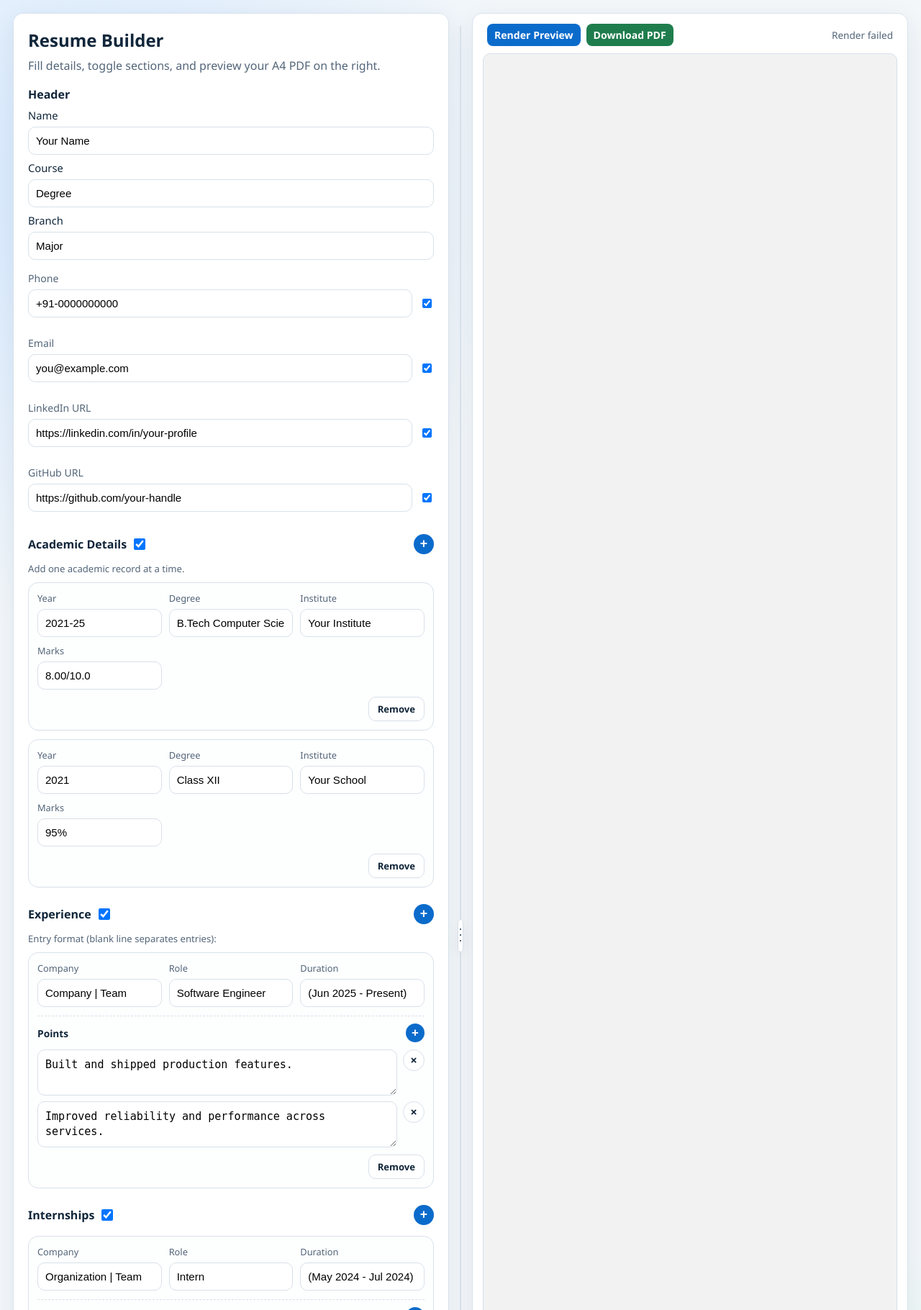
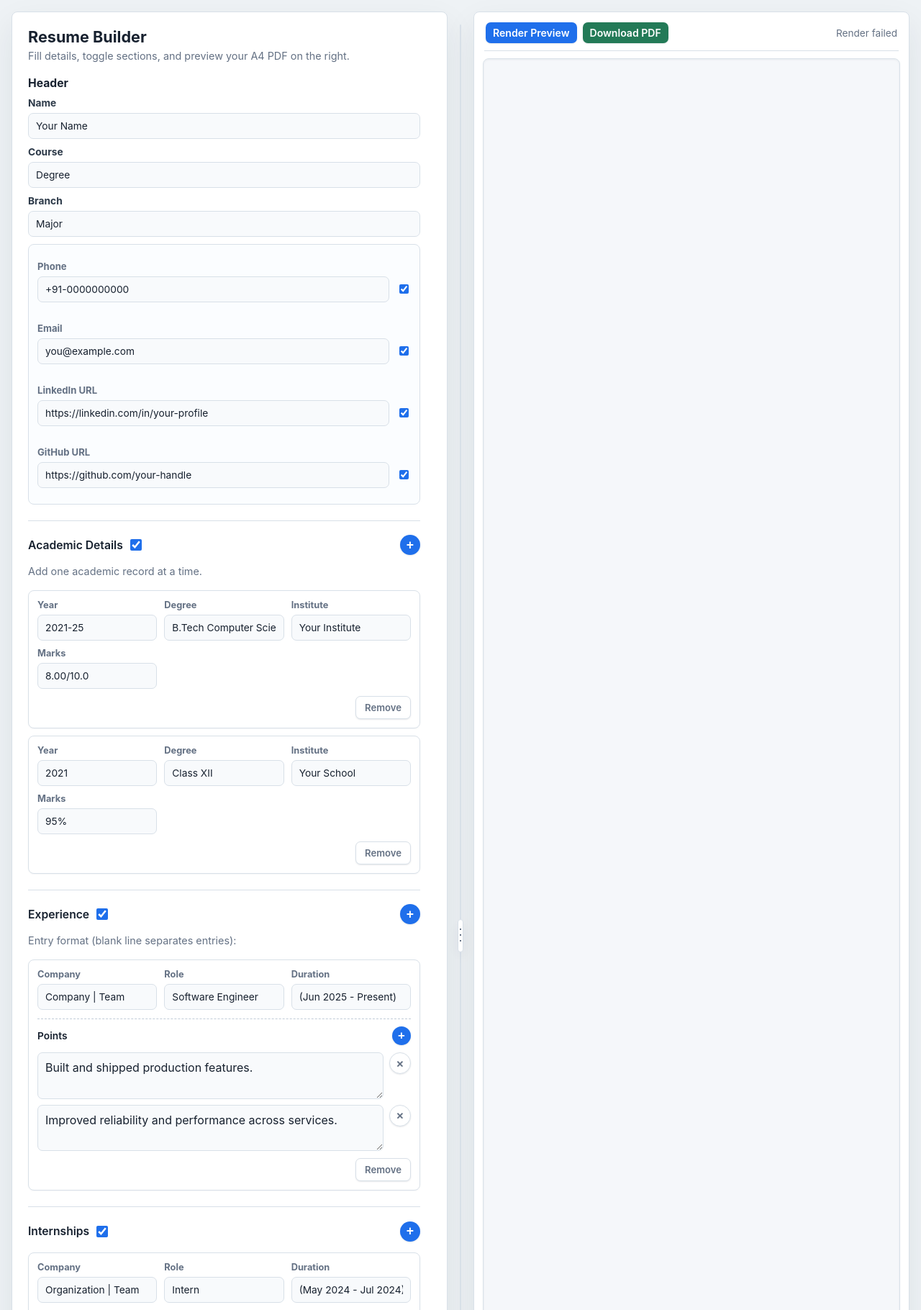
Before and after one commit to khushvind/resume-builder, a Flask app: page / in a window 1280 px wide. Shown: the top 1820 px of the page at 72% size. Run offline with Flask 3, Linux system fonts and the light colour scheme.

Commit message:
UI Update

```diff
--- a/static/styles.css
+++ b/static/styles.css
@@ -1,11 +1,16 @@
 :root {
-  --bg: #f3f7fa;
+  --bg: #eef2f5;
+  --surface: #f8fafc;
   --panel: #ffffff;
-  --ink: #11263a;
-  --muted: #536579;
-  --line: #d7e1ea;
-  --brand: #0b6bcb;
-  --brand-dark: #084f97;
+  --ink: #17212f;
+  --muted: #647184;
+  --line: #d8e0e8;
+  --line-strong: #c1ccd8;
+  --brand: #1f6feb;
+  --brand-dark: #1557bd;
+  --success: #237a57;
+  --danger: #9f2d2d;
+  --shadow: 0 18px 45px rgba(23, 33, 47, 0.08);
 }
 
 * {
@@ -14,12 +19,9 @@
 
 body {
   margin: 0;
-  font-family: "Segoe UI", Tahoma, Geneva, Verdana, sans-serif;
+  font-family: Inter, "Segoe UI", Tahoma, Geneva, Verdana, sans-serif;
   color: var(--ink);
-  background:
-    radial-gradient(circle at 10% 10%, #d6e9ff 0%, transparent 24%),
-    radial-gradient(circle at 90% 85%, #d7f6e7 0%, transparent 20%),
-    var(--bg);
+  background: var(--bg);
 }
 
 html, body {
@@ -30,9 +32,9 @@ html, body {
 .app-shell {
   display: grid;
   grid-template-columns: minmax(320px, var(--form-panel-width, 1fr)) 12px minmax(360px, 1fr);
-  gap: 10px;
+  gap: 12px;
   height: 100vh;
-  padding: 18px;
+  padding: 16px;
 }
 
 .panel-resizer {
@@ -111,37 +113,49 @@ html, body {
 .panel {
   background: var(--panel);
   border: 1px solid var(--line);
-  border-radius: 14px;
-  box-shadow: 0 10px 35px rgba(17, 38, 58, 0.08);
+  border-radius: 8px;
+  box-shadow: var(--shadow);
 }
 
 .form-panel {
-  padding: 20px;
+  padding: 22px;
   overflow-y: auto;
+  scrollbar-gutter: stable;
 }
 
 .form-panel h1 {
-  margin: 0 0 8px;
+  margin: 0 0 4px;
+  font-size: 1.35rem;
+  line-height: 1.2;
+  letter-spacing: 0;
 }
 
 .form-panel p {
-  margin-top: 0;
+  margin: 0 0 18px;
   color: var(--muted);
+  font-size: 0.9rem;
 }
 
 label {
   display: grid;
   gap: 6px;
-  margin: 8px 0;
-  font-size: 0.92rem;
+  margin: 10px 0;
+  font-size: 0.86rem;
+  font-weight: 650;
+  color: #2d3a49;
 }
 
 input,
 textarea {
   border: 1px solid var(--line);
-  border-radius: 10px;
-  padding: 10px;
+  border-radius: 7px;
+  padding: 9px 10px;
   font-size: 0.94rem;
+  font: inherit;
+  font-weight: 400;
+  color: var(--ink);
+  background: var(--surface);
+  transition: border-color 120ms ease, box-shadow 120ms ease, background 120ms ease;
 }
 
 textarea {
@@ -150,10 +164,28 @@ textarea {
   line-height: 1.4;
 }
 
+input:focus,
+textarea:focus {
+  border-color: var(--brand);
+  background: #fff;
+  box-shadow: 0 0 0 3px rgba(31, 111, 235, 0.12);
+  outline: 0;
+}
+
+input::placeholder,
+textarea::placeholder {
+  color: #8a97a6;
+}
+
+input[type="checkbox"] {
+  accent-color: var(--brand);
+}
+
 h2 {
-  margin-top: 18px;
-  margin-bottom: 6px;
-  font-size: 1rem;
+  margin-top: 20px;
+  margin-bottom: 8px;
+  font-size: 0.98rem;
+  letter-spacing: 0;
 }
 
 .hint {
@@ -163,7 +195,9 @@ h2 {
 }
 
 .section-heading {
-  margin: 18px 0 6px;
+  margin: 22px 0 8px;
+  padding-top: 14px;
+  border-top: 1px solid var(--line);
   display: flex;
   align-items: center;
   justify-content: space-between;
@@ -176,6 +210,7 @@ h2 {
   gap: 10px;
   font: inherit;
   font-weight: 600;
+  color: var(--ink);
   cursor: pointer;
 }
 
@@ -197,16 +232,16 @@ h2 {
 
 .entry-list {
   display: grid;
-  gap: 12px;
+  gap: 10px;
   margin-top: 10px;
 }
 
 .entry-card {
   border: 1px solid var(--line);
-  border-radius: 14px;
-  background: #fdfefe;
+  border-radius: 8px;
+  background: #fff;
   padding: 12px;
-  box-shadow: inset 0 1px 0 rgba(255, 255, 255, 0.7);
+  box-shadow: 0 1px 2px rgba(23, 33, 47, 0.04);
 }
 
 .entry-card-header {
@@ -244,7 +279,7 @@ textarea.point-input {
 
 .points-box {
   margin-top: 12px;
-  border-top: 1px dashed var(--line);
+  border-top: 1px dashed var(--line-strong);
   padding-top: 10px;
 }
 
@@ -283,7 +318,7 @@ textarea.point-input {
 .entry-remove {
   border: 1px solid var(--line);
   background: #fff;
-  color: var(--ink);
+  color: var(--muted);
 }
 
 .row-remove {
@@ -293,6 +328,13 @@ textarea.point-input {
   padding: 0;
   font-size: 1.05rem;
   line-height: 1;
+}
+
+.row-remove:hover,
+.entry-remove:hover {
+  border-color: #e2b8b8;
+  background: #fff5f5;
+  color: var(--danger);
 }
 
 .entry-actions {
@@ -308,7 +350,11 @@ textarea.point-input {
 
 .contact-grid {
   display: grid;
-  gap: 10px;
+  gap: 8px;
+  padding: 12px;
+  border: 1px solid var(--line);
+  border-radius: 8px;
+  background: #fbfdff;
 }
 
 .contact-field {
@@ -319,7 +365,7 @@ textarea.point-input {
 
 .contact-field span {
   grid-column: 1 / -1;
-  font-size: 0.88rem;
+  font-size: 0.82rem;
   color: var(--muted);
 }
 
@@ -343,10 +389,10 @@ textarea.point-input {
 button,
 .button {
   border: 0;
-  border-radius: 10px;
+  border-radius: 7px;
   background: var(--brand);
   color: #fff;
-  padding: 10px 14px;
+  padding: 9px 13px;
   font-weight: 600;
   text-decoration: none;
   cursor: pointer;
@@ -355,6 +401,8 @@ button,
   justify-content: center;
   gap: 8px;
   line-height: 1;
+  box-shadow: 0 1px 2px rgba(23, 33, 47, 0.1);
+  transition: background 120ms ease, box-shadow 120ms ease, transform 120ms ease;
 }
 /* Normalize font metrics so <button> and <a class="button"> match exactly */
 .button,
@@ -387,21 +435,27 @@ button {
 button:hover,
 .button:hover {
   background: var(--brand-dark);
+  box-shadow: 0 8px 20px rgba(31, 111, 235, 0.18);
 }
 
 .button.secondary {
-  background: #1f7d4d;
+  background: var(--success);
+}
+
+button:active,
+.button:active {
+  transform: translateY(1px);
 }
 
 .error {
   margin-top: 10px;
   white-space: pre-wrap;
-  color: #9c1f1f;
+  color: var(--danger);
   font-size: 0.86rem;
 }
 
 .preview-panel {
-  padding: 14px;
+  padding: 12px;
   display: flex;
   flex-direction: column;
   height: 100%;
@@ -412,7 +466,10 @@ button:hover,
   display: flex;
   justify-content: space-between;
   align-items: center;
-  margin: 0 6px 10px;
+  gap: 12px;
+  margin: 0 2px 10px;
+  padding: 2px 2px 10px;
+  border-bottom: 1px solid var(--line);
 }
 
 .preview-header h2 {
@@ -422,6 +479,7 @@ button:hover,
 #status {
   color: var(--muted);
   font-size: 0.85rem;
+  white-space: nowrap;
 }
 
 .preview-actions {
@@ -433,7 +491,7 @@ button:hover,
 .preview-actions .button {
   padding: 6px 10px;
   font-size: 0.88rem;
-  border-radius: 8px;
+  border-radius: 7px;
 }
 
 .preview-actions .button.secondary {
@@ -444,19 +502,27 @@ button:hover,
   width: 100%;
   flex: 1 1 auto;
   border: 1px solid var(--line);
-  border-radius: 10px;
-  background: #f2f2f2;
+  border-radius: 8px;
+  background: #f5f7fa;
+  box-shadow: inset 0 1px 3px rgba(23, 33, 47, 0.06);
 }
 
 @media (max-width: 980px) {
   .app-shell {
     grid-template-columns: 1fr;
+    height: auto;
+    min-height: 100vh;
+    overflow: auto;
   }
 
   .panel-resizer {
     display: none;
   }
 
+  html, body {
+    overflow: auto;
+  }
+
   #pdf-frame {
     height: 70vh;
   }
```
